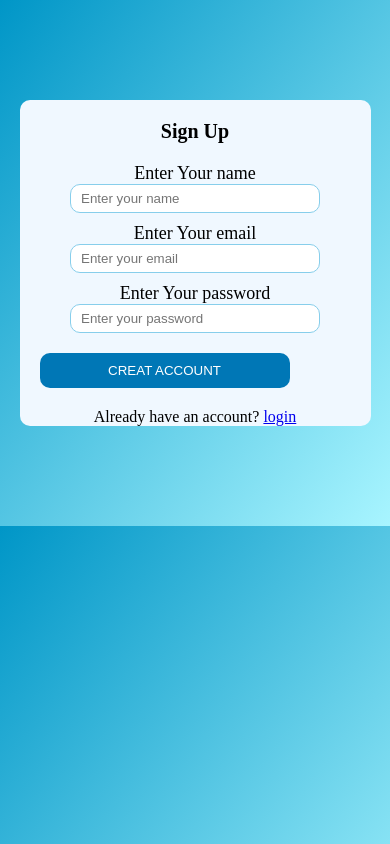
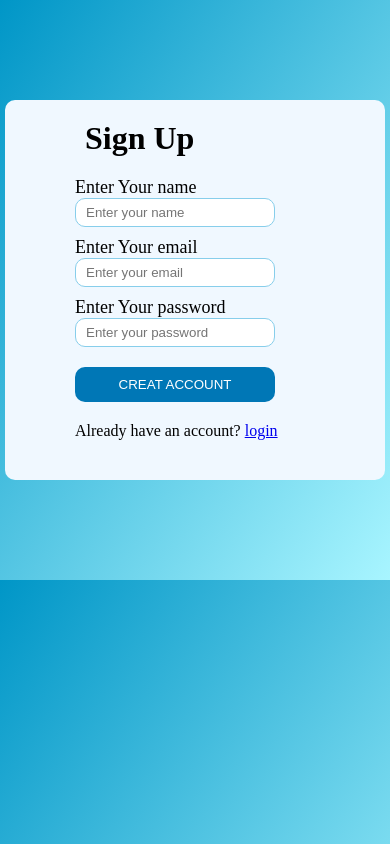
Before and after one commit to ReyanAhmad872/signup-page-, a plain HTML site: page index.html in a window 390 px wide. Drawn offline with Linux system fonts and the light colour scheme.

Commit message:
Update style.css

```diff
--- a/style.css
+++ b/style.css
@@ -12,16 +12,13 @@ body {
   border: 2px;
   margin: 100px auto;
   border-radius: 10px;
-  width: 90%;          /* پہلے fixed 380px تھا */
-  max-width: 380px;    /* بڑے screen پر 380px سے زیادہ نہ ہو */
-  height: auto;        /* height کو auto کر دیا تاکہ content adjust ہو */
+  width: 380px;
+  height: 380px;
   background-color: aliceblue;
 }
-
 h1 {
   padding-top: 20px;
   padding-left: 80px;
-  text-align: center;  /* چھوٹی screen پر اچھا لگے گا */
 }
 
 .from {
@@ -35,7 +32,8 @@ h1 {
 }
 
 input {
-  padding: 6px 10px;
+  padding: 6px;
+  padding-left: 10px;
   border: 1.5px solid skyblue;
   border-radius: 10px;
   width: 200px;
@@ -44,8 +42,10 @@ input {
 button {
   margin-top: 10px;
   margin-left: 50px;
+
   padding: 10px;
   border-radius: 10px;
+  border: 1.5px solid skyblue;
   background-color: #0077b6;
   color: white;
   border: none;
@@ -56,31 +56,6 @@ button:hover {
   background-color: #0096c7;
   cursor: pointer;
 }
-
 .footer {
   padding-left: 70px;
 }
-
-/* 📱 Mobile responsive adjustments */
-@media (max-width: 480px) {
-  .p {
-    padding-left: 0;
-    text-align: center;
-  }
-
-  input, button {
-    width: 90%;
-    max-width: 250px;
-    margin-left: 0;
-  }
-
-  h1 {
-    padding-left: 0;
-    font-size: 20px;
-  }
-
-  .footer {
-    padding-left: 0;
-    text-align: center;
-  }
-}
```
